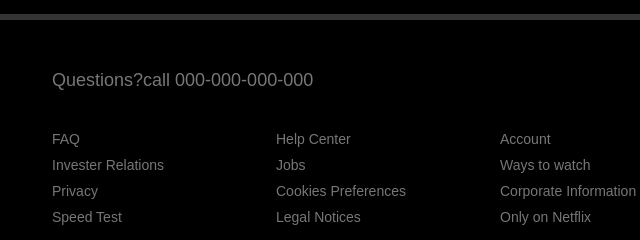
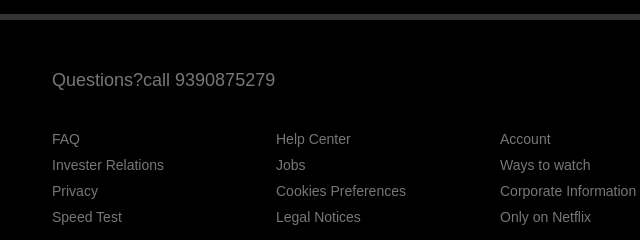
Before and after one commit to Sekhariam/Netflix-Clone, a plain HTML site: page index.html in a window 1280 px wide. Shown: the part 3444-3684 px from the top of the page, 140-780 px from the left. Drawn offline with Linux system fonts and the light colour scheme.

Commit message:
Update index.html

```diff
--- a/index.html
+++ b/index.html
@@ -147,7 +147,7 @@
     </div>
     <div class="footer">
         <h2>
-            Questions?call 000-000-000-000
+            Questions?call 9390875279
         </h2>
         <div class="row">
             <div class="col">
```
